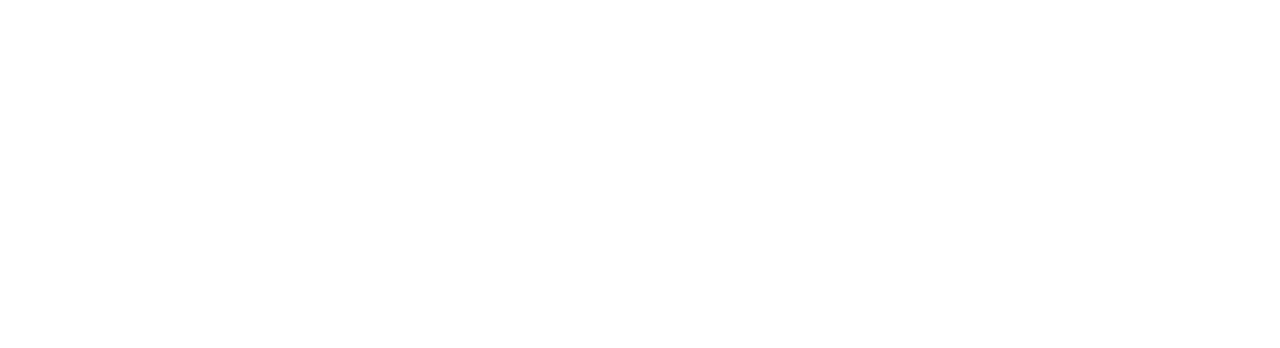
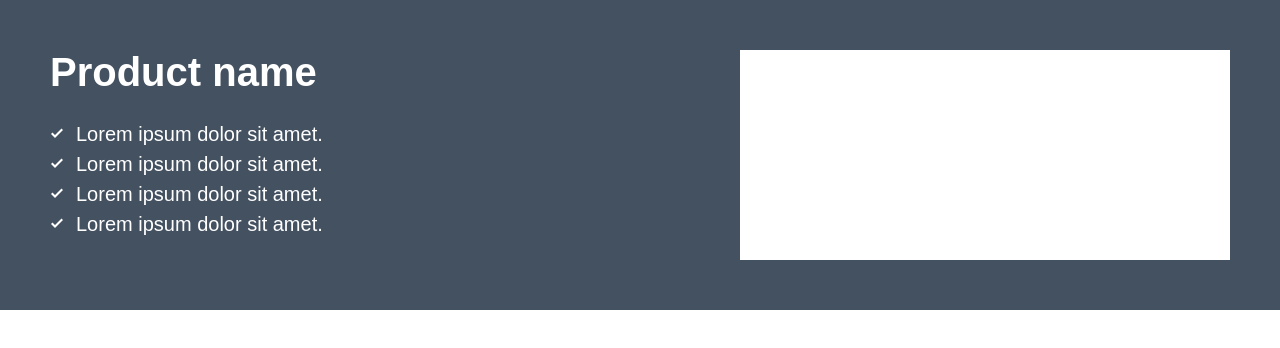
Before and after one commit to xkochevnikx/layout-project, a website built with Parcel: page src/index.html in a window 1280 px wide. Built offline with nearby package versions, Linux system fonts and the light colour scheme.

Commit message:
add header

```diff
--- a/src/assets/styles/index.scss
+++ b/src/assets/styles/index.scss
@@ -1,3 +1,9 @@
 @import './utils';
 @import './components';
 @import './layout';
+
+.container {
+    width: 100%;
+    max-width: 118rem;
+    margin: 0 auto;
+}
--- /dev/null
+++ b/src/assets/styles/layout/_stage.scss
@@ -0,0 +1,50 @@
+.stage {
+    @include section();
+    padding-left: 1.5rem;
+    padding-right: 1.5rem;
+    background-color: $primaryColor;
+
+    &__wrapper {
+        display: flex;
+        flex-direction: column-reverse;
+
+        @media ($tablet) {
+            flex-direction: row;
+            justify-content: space-between;
+        }
+
+        @media ($desktop) {
+            padding-right: 0;
+            padding-left: 0;
+        }
+    }
+
+    &__title {
+        @include h1();
+    }
+
+    &__list {
+        @include lead();
+        padding-left: 2rem;
+        display: flex;
+        flex-direction: column;
+        gap: 1.2rem;
+
+        &-item {
+            list-style: url(../images/check.svg);
+            padding-left: 0.6rem;
+        }
+    }
+
+    &__image {
+        @include image($white);
+        height: 21rem;
+        width: 100%;
+        margin-bottom: 2rem;
+
+        @media ($tablet) {
+            max-width: 49rem;
+            margin-bottom: 0;
+        }
+    }
+}
--- a/src/assets/styles/layout/index.scss
+++ b/src/assets/styles/layout/index.scss
@@ -0,0 +1 @@
+@import './stage';
--- a/src/assets/styles/utils/_mixins.scss
+++ b/src/assets/styles/utils/_mixins.scss
@@ -2,11 +2,11 @@
     font-size: 5.9rem;
     color: $color;
     font-family: $mainFont;
-    margin-bottom: 3rem;
+    margin-bottom: 1.8rem;
 
     @media ($tablet) {
         font-size: 4rem;
-        margin-bottom: 5rem;
+        margin-bottom: 3rem;
     }
 }
 
@@ -44,6 +44,11 @@
     object-fit: cover;
     object-position: center;
     background-color: $bg;
+}
+
+@mixin section($pt: 5rem, $pb: 5rem) {
+    padding-top: $pt;
+    padding-bottom: $pb;
 }
 
 %btn {
--- a/src/index.html
+++ b/src/index.html
@@ -1,10 +1,35 @@
 <!DOCTYPE html>
-<html lang="en">
+<html lang="zxx">
     <head>
         <meta charset="UTF-8" />
         <meta name="viewport" content="width=device-width, initial-scale=1.0" />
         <title>Index</title>
         <link rel="stylesheet" href="./assets/styles/index.scss" />
     </head>
-    <body></body>
+    <body>
+        <main>
+            <section class="stage">
+                <div class="container stage__wrapper">
+                    <div class="stage__text">
+                        <h1 class="stage__title">Product name</h1>
+                        <ul class="stage__list">
+                            <li class="stage__list-item">
+                                Lorem ipsum dolor sit amet.
+                            </li>
+                            <li class="stage__list-item">
+                                Lorem ipsum dolor sit amet.
+                            </li>
+                            <li class="stage__list-item">
+                                Lorem ipsum dolor sit amet.
+                            </li>
+                            <li class="stage__list-item">
+                                Lorem ipsum dolor sit amet.
+                            </li>
+                        </ul>
+                    </div>
+                    <div class="stage__image"></div>
+                </div>
+            </section>
+        </main>
+    </body>
 </html>
```
Also changed, not shown: src/assets/images/check.svg (added).
